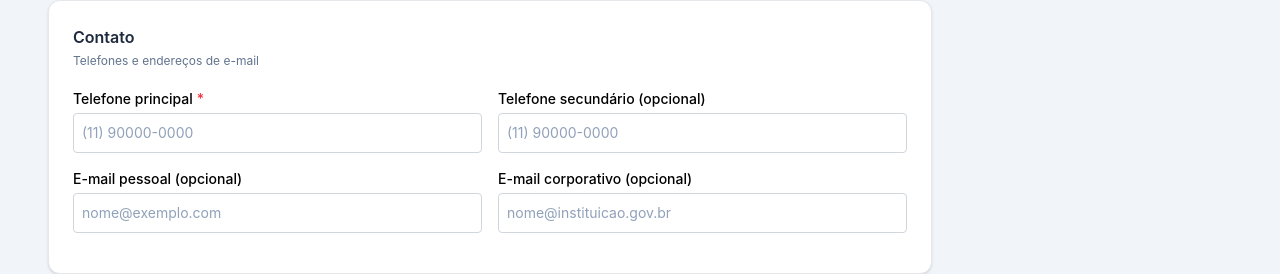
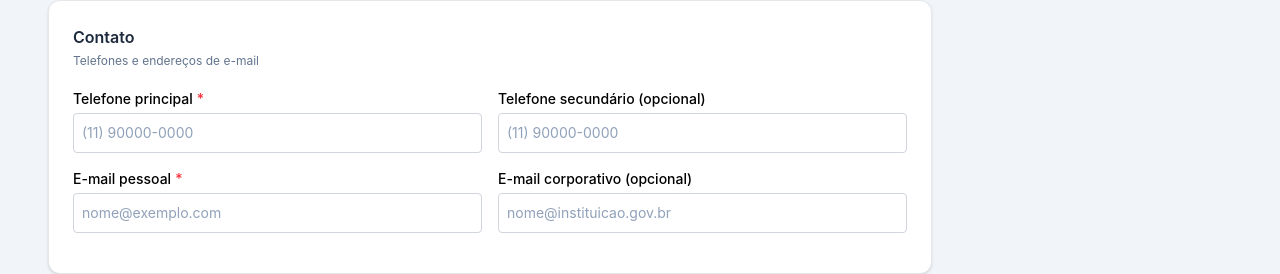
Before and after one commit to northrop-731/rhsaudefront, a React (Vite) app: page /app/servidores/cadastro in a window 1280 px wide. Shown: the part 1530-1804 px from the top of the page. Built offline with nearby package versions, Linux system fonts and the light colour scheme; no server answers.

Commit message:
fix: torna e-mail pessoal obrigatório no cadastro de servidores

```diff
--- a/src/pages/servidores/CadastroServidorPage.tsx
+++ b/src/pages/servidores/CadastroServidorPage.tsx
@@ -879,11 +879,21 @@ export default function CadastroServidorPage() {
                           onChange: formattedChange('tel_2', maskPhone),
                         })} erro={errors.tel_2} />
                     </FormGroup>
-                    <FormGroup label="E-mail pessoal (opcional)" htmlFor="p_email">
-                      <CampoEntrada id="p_email" type="email" placeholder="nome@exemplo.com" className={fieldClass}
+                    <FormGroup label="E-mail pessoal" htmlFor="p_email" required>
+                      <CampoEntrada
+                        id="p_email"
+                        type="email"
+                        placeholder="nome@exemplo.com"
+                        className={fieldClass}
                         registro={register('p_email', {
-                          validate: (value) => !value || emailPattern.test(value) || 'Digite um e-mail válido',
-                        })} erro={errors.p_email} />
+                          required: 'E-mail pessoal é obrigatório',
+                          pattern: {
+                            value: emailPattern,
+                            message: 'Digite um e-mail válido',
+                          },
+                        })}
+                        erro={errors.p_email}
+                      />
                     </FormGroup>
                     <FormGroup label="E-mail corporativo (opcional)" htmlFor="co_email">
                       <CampoEntrada id="co_email" type="email" placeholder="nome@instituicao.gov.br" className={fieldClass}
```
